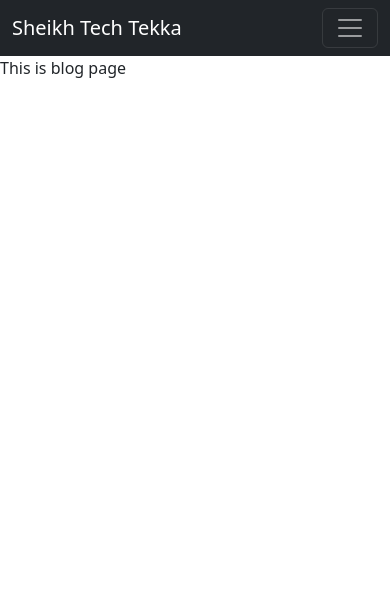
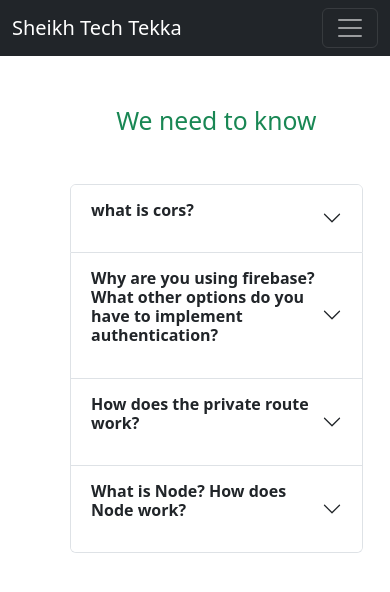
Before and after one commit to jabir11757/Sheikh_Tech_Tekka, a React (Create React App) app: page /blog in a window 390 px wide. Shown: the top 592 px of the page. Built offline with nearby package versions, Linux system fonts and the light colour scheme; no server answers.

Commit message:
Blog page created

```diff
--- /dev/null
+++ b/src/components/Blogs/Blog.css
@@ -0,0 +1,25 @@
+.blog-container {
+    width: 75%;
+    margin-top: 50px;
+    margin-left: 150px;
+    margin-bottom: 30px;
+
+}
+
+@media screen and (max-width:1100px) {
+    .blog-container {
+        width: 75%;
+        margin-left: 90px;
+        margin-bottom: 25px;
+
+    }
+}
+
+@media screen and (max-width:577px) {
+    .blog-container {
+        width: 75%;
+        margin-left: 70px;
+        margin-bottom: 20px;
+
+    }
+}
--- a/src/components/Blogs/Blog.js
+++ b/src/components/Blogs/Blog.js
@@ -1,9 +1,40 @@
 import React from 'react';
+import Accordion from 'react-bootstrap/Accordion';
+import './Blog.css'
 
 const Blog = () => {
     return (
-        <div>
-            This is blog page
+        <div className='blog-container'>
+
+            <h2 className='mb-5 text-success d-flex justify-content-center'>We need to know</h2>
+            <Accordion >
+                <Accordion.Item eventKey="0">
+                    <Accordion.Header><p className='fw-bold'> what is cors?</p></Accordion.Header>
+                    <Accordion.Body>
+                        Cross-origin resource sharing (CORS) is a browser security feature that restricts cross-origin HTTP requests that are initiated from scripts running in the browser. If your REST API's resources receive non-simple cross-origin HTTP requests, you need to enable CORS support.
+                    </Accordion.Body>
+                </Accordion.Item>
+                <Accordion.Item eventKey="1">
+                    <Accordion.Header><p className='fw-bold'>Why are you using firebase? What other options do you have to implement authentication?</p></Accordion.Header>
+                    <Accordion.Body>
+                        Firebase Authentication provides backend services, easy-to-use SDKs, and ready-made UI libraries to authenticate users to your app. It supports authentication using passwords, phone numbers, popular federated identity providers like Google, Facebook and Twitter, and more.
+                    </Accordion.Body>
+                </Accordion.Item>
+                <Accordion.Item eventKey="2">
+                    <Accordion.Header><p className='fw-bold'>How does the private route work?</p></Accordion.Header>
+                    <Accordion.Body>
+                        The private route component is similar to the public route, the only change is that redirect URL and authenticate condition. If the user is not authenticated he will be redirected to the login page and the user can only access the authenticated routes If he is authenticated (Logged in)
+
+                    </Accordion.Body>
+                </Accordion.Item>
+                <Accordion.Item eventKey="3">
+                    <Accordion.Header><p className='fw-bold'>What is Node? How does Node work?</p></Accordion.Header>
+                    <Accordion.Body>
+                        It is a used as backend service where javascript works on the server-side of the application. This way javascript is used on both frontend and backend. Node. js runs on chrome v8 engine which converts javascript code into machine code, it is highly scalable, lightweight, fast, and data-intensive. Working of Node.
+
+                    </Accordion.Body>
+                </Accordion.Item>
+            </Accordion>
         </div>
     );
 };
--- a/src/components/Header/Header.css
+++ b/src/components/Header/Header.css
@@ -7,11 +7,3 @@
     text-decoration: none;
     color: rgb(180, 189, 189);
 }
-
-.user-name {
-    display: none;
-}
-
-.user-photo:hover {
-    display: block;
-}
--- a/src/components/Login/Login.js
+++ b/src/components/Login/Login.js
@@ -3,11 +3,15 @@ import React, { useContext } from 'react';
 import Button from 'react-bootstrap/Button';
 import Form from 'react-bootstrap/Form';
 import { FaGithub, FaGoogle } from 'react-icons/fa';
-import { Link } from 'react-router-dom';
+import { Link, useLocation, useNavigate } from 'react-router-dom';
 import { AuthContext } from '../../contexts/ProviderContexts/ProviderContexts';
 
 const Login = () => {
     const { logIn, googleSignIn, githubSignIn } = useContext(AuthContext);
+    const navigate = useNavigate();
+    const location = useLocation();
+    const from = location.state?.from?.pathname || '/';
+
     const googleProvider = new GoogleAuthProvider();
     const githubProvider = new GithubAuthProvider();
 
@@ -23,6 +27,7 @@ const Login = () => {
                 const user = result.user;
                 console.log(user);
                 form.reset();
+                navigate(from, { replace: true })
             })
             .catch(error => console.error('error:', error))
         console.log(email, password);
@@ -56,12 +61,14 @@ const Login = () => {
                 <Form.Label>Password</Form.Label>
                 <Form.Control name="password" type="password" placeholder="Password" />
             </Form.Group>
+            <Button variant="dark" type="submit"> Log In </Button>
+
             <div className='d-flex justify-content-center mb-4'>
                 <Button variant="dark" type="submit"> Log In </Button>
             </div>
             <Form.Text className="text-danger"> </Form.Text>
             <small><p className=""> Forget Password ? <Link>Reset</Link></p></small>
-            <small><p>Don't have account ? Please <Link>register</Link></p></small>
+            <small><p>Don't have account ? Please <Link to='/signup'>register</Link></p></small>
 
             <div className='d-flex flex-column'>
                 <Button onClick={handleGoogleSignIn} className='mb-2 mt-2 d-flex align-items-center justify-content-center' variant='dark'><FaGoogle className='me-2' />Google Sign In</Button>
--- a/src/components/Signup/Signup.js
+++ b/src/components/Signup/Signup.js
@@ -48,7 +48,7 @@ const Signup = () => {
                 <Button variant="dark" type="submit"> Sign Up </Button>
             </div>
             <Form.Text className="text-danger"> </Form.Text>
-            <small><p className=""> Already have an account ? <Link>Please Login</Link></p></small>
+            <small><p className=""> Already have an account ? <Link to='/login'>Please Login</Link></p></small>
         </Form>
     );
 };
--- /dev/null
+++ b/src/contexts/PrivateRoute/PrivateRoute.js
@@ -0,0 +1,21 @@
+import React, { useContext } from 'react';
+import { Navigate, useLocation } from 'react-router-dom';
+import { AuthContext } from '../ProviderContexts/ProviderContexts';
+
+const PrivateRoute = ({ children }) => {
+
+    const { user, loading } = useContext(AuthContext);
+    const location = useLocation();
+
+    if (loading) {
+        return <div>loading...</div>
+    }
+
+    if (user && user.uid) {
+        return children;
+    }
+    return <Navigate to='/login' state={{ from: location }} replace></Navigate>
+
+};
+
+export default PrivateRoute;
--- a/src/contexts/ProviderContexts/ProviderContexts.js
+++ b/src/contexts/ProviderContexts/ProviderContexts.js
@@ -8,24 +8,30 @@ const auth = getAuth(app);
 
 const ProviderContexts = ({ children }) => {
     const [user, setUser] = useState(null);
+    const [loading, setLoading] = useState(true);
 
     const createUser = (email, password) => {
+        setLoading(true);
         return createUserWithEmailAndPassword(auth, email, password)
     }
 
     const logIn = (email, password) => {
+        setLoading(true)
         return signInWithEmailAndPassword(auth, email, password);
     }
 
     const googleSignIn = (provider) => {
+        setLoading(true)
         return signInWithPopup(auth, provider);
     }
 
     const githubSignIn = (provider) => {
+        setLoading(true)
         return signInWithPopup(auth, provider);
     }
 
     const logOut = () => {
+        setLoading(true)
         return signOut(auth)
     }
 
@@ -33,11 +39,12 @@ const ProviderContexts = ({ children }) => {
         onAuthStateChanged(auth, (currentUser) => {
             console.log(currentUser);
             setUser(currentUser)
+            setLoading(false)
         })
     }, [])
 
     // const user = { displayName: 'jabir' }
-    const userInfo = { user, createUser, logIn, googleSignIn, githubSignIn, logOut };
+    const userInfo = { user, loading, createUser, logIn, googleSignIn, githubSignIn, logOut };
 
     return (
         <AuthContext.Provider value={userInfo}>
--- a/src/routes/Routes/Routes.js
+++ b/src/routes/Routes/Routes.js
@@ -4,6 +4,7 @@ import Courses from '../../components/Courses/Courses/Courses'
 import FAQ from '../../components/FAQ/FAQ';
 import Login from '../../components/Login/Login';
 import Signup from '../../components/Signup/Signup';
+import PrivateRoute from '../../contexts/PrivateRoute/PrivateRoute';
 import Main from '../../layout/Main';
 
 
```
